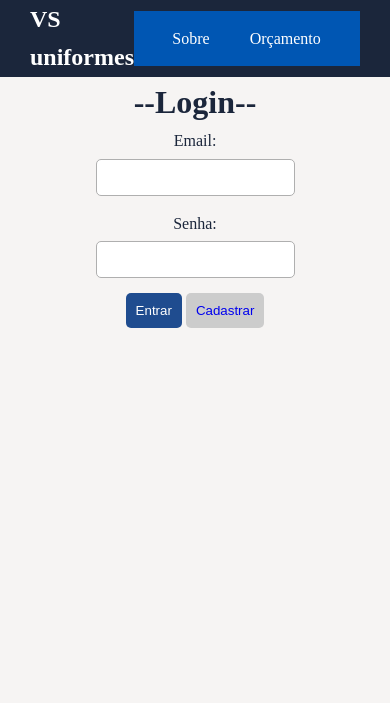
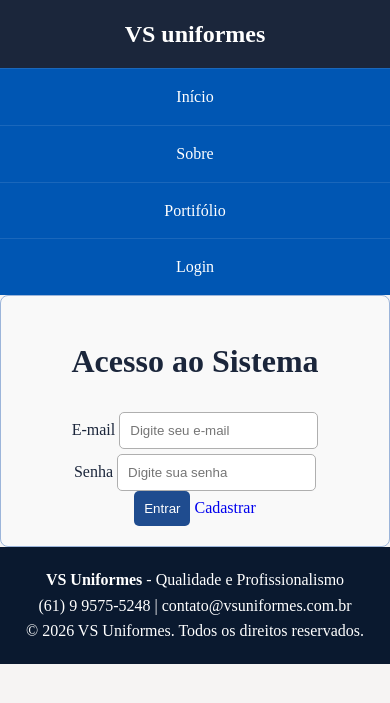
Before and after one commit to kalinca-paz/vsuniformes, a PHP site: page /view/login.php in a window 390 px wide. Shown: the top 703 px of the page. Run offline with PHP 8.4, Linux system fonts and the light colour scheme.

Commit message:
mudanças com ia no css e no login, ficou mt feio vou mudar dps kkkk

```diff
--- a/css/style.css
+++ b/css/style.css
@@ -1,10 +1,13 @@
+/* ==========================================================================
+   1. RESET E VARIÁVEIS GERAIS
+   ========================================================================== */
 * {
     margin: 0;
     padding: 0;
     box-sizing: border-box;
 }
+
 :root {
-    /* --- CORES PRINCIPAIS (IDENTIDADE) --- */
     --menu-fundo: #0056B3;
     --menu-foco: #E63946;
     --texto: #1B263B;
@@ -14,6 +17,9 @@
     --fundo: #F6F4F3;
 }
 
+/* ==========================================================================
+   2. TIPOGRAFIA E ESTILOS BASE
+   ========================================================================== */
 body {
     font-family: 'Times New Roman', Times, serif;
     line-height: 1.6;
@@ -21,9 +27,42 @@ body {
     background-color: var(--fundo);
 }
 
+a {
+    text-decoration: none;
+}
+
+p {
+    margin-bottom: 15px;
+}
+
+/* ==========================================================================
+   3. ESTRUTURA DE LAYOUT
+   ========================================================================== */
+section {
+    padding: 60px 40px;
+}
+
+.container {
+    max-width: 1100px;
+    margin: auto;
+}
+
+.container h2 {
+    color: #476694;
+}
+
+.grid {
+    display: flex;
+    gap: 20px;
+    flex-wrap: wrap;
+}
+
+/* ==========================================================================
+   4. CABEÇALHO E NAVEGAÇÃO (HEADER/NAV)
+   ========================================================================== */
 header {
     background: var(--texto);
-  padding: 0px 30px ;
+    padding: 0px 30px;
     color: #ffffff;
     display: flex;
     justify-content: space-between;
@@ -33,6 +72,7 @@ header {
 header h1 {
     font-size: 24px;
 }
+
 nav {
     background-color: var(--menu-fundo);
     overflow: hidden;
@@ -51,7 +91,6 @@ nav ul li a {
     color: white;
     text-align: center;
     padding: 15px 20px;
-  text-decoration: none;
     transition: background-color 0.3s ease;
 }
 
@@ -59,19 +98,16 @@ nav ul li a:hover {
     background-color: var(--menu-foco);
 }
 
-section {
-  padding: 60px 40px;
-}
-
+/* ==========================================================================
+   5. BANNER PRINCIPAL (HERO)
+   ========================================================================== */
 .hero {
-  background: linear-gradient(#00000098,
-      #a4a4a437), url('../img/flor.jpg');
+    background: linear-gradient(#00000098, #a4a4a437), url('../img/flor.jpg');
     background-size: cover;
     background-position: center;
     color: #ffffff;
     text-align: center;
     padding: 100px 20px;
-
 }
 
 .hero h2 {
@@ -82,37 +118,24 @@ section {
 .hero p {
     font-size: 18px;
     margin-bottom: 20px;
-
 }
 
+/* ==========================================================================
+   6. COMPONENTES: BOTÕES E CARDS
+   ========================================================================== */
 .btn-orcamento {
     display: inline-block;
     background-color: #14532d;
     color: #ffffff;
     padding: 12px 24px;
-    text-decoration: none;
     border-radius: 5px;
     font-size: 16px;
     transition: background-color 0.3s ease;
     cursor: pointer;
 }
+
 .btn-orcamento:hover {
     background-color: #166534;
-}
-
-.container {
-  max-width: 1100px;
-  margin: auto;
-}
-
-.container h2 {
-  color: #476694;
-}
-
-.grid {
-  display: flex;
-  gap: 20px;
-  flex-wrap: wrap;
 }
 
 .card {
@@ -122,23 +145,24 @@ section {
     border: 1px solid var(--borda);
     border-radius: 8px;
     background: #f9f9f9;
+    transition: transform 0.3s ease; /* Adicionado para deixar o hover suave */
 }
 
 .card:hover {
     transform: translateY(-15px);
-  /*sobe pra cima levemente*/
 }
 
-footer {
-  background: #0a192f;
-  color: white;
+/* ==========================================================================
+   7. FORMULÁRIOS E LOGIN
+   ========================================================================== */
+.form {
+    display: grid;
+    place-items: center;
+}
+
+.tituloForm {
     text-align: center;
     padding: 20px;
-}
-
-/** CSS DA PÁGINA LOGIN **/
-p {
-  margin-bottom: 15px;
 }
 
 input {
@@ -151,11 +175,8 @@ input {
 input:focus {
     border-color: #0a192f;
     outline: none;
-  /*remove contorno*/
-
 }
 
-/*botões*/
 button {
     padding: 10px;
     border: none;
@@ -163,37 +184,23 @@ button {
     cursor: pointer;
 }
 
-/*botão entrar*/
+button:hover {
+    opacity: 0.8;
+}
+
 button[type="submit"] {
     background: #1f4c8f;
     color: #ffffff;
 }
 
-/*Botão cadastrar*/
-
 button[type="button"] {
     background: #cccccc;
     color: #ffffff;
-
 }
 
-/*botão hover*/
-button:hover {
-  opacity: 0.8;
-}
-
-a {
-  text-decoration: none;
-}
-.form{
-  display: grid; place-items: center;
-}
-.tituloForm{
-  text-align: center;
-  padding: 20px;
-}
-
-/* SOBRE*/
+/* ==========================================================================
+   8. MAPA (PÁGINA SOBRE)
+   ========================================================================== */
 .mapa-container {
     width: 100%;
     aspect-ratio: 16 / 9;
@@ -203,15 +210,56 @@ a {
     margin: 0 auto;
 }
 
-/* Ajuste de proporção do mapa para telas menores (Celulares) */
-@media (max-width: 768px) {
-    .mapa-container {
-        aspect-ratio: 1 / 1;
-    }
-}
-
 .mapa-container iframe {
     width: 100%;
     height: 100%;
     border: none;
 }
+
+/* ==========================================================================
+   9. RODAPÉ (FOOTER)
+   ========================================================================== */
+footer {
+    background: #0a192f;
+    color: white;
+    text-align: center;
+    padding: 20px;
+}
+
+/* ==========================================================================
+   10. RESPONSIVIDADE (MEDIA QUERIES)
+   ========================================================================== */
+@media (max-width: 768px) {
+    /* --- Ajuste do Mapa (que você já tinha) --- */
+    .mapa-container {
+        aspect-ratio: 1 / 1;
+    }
+
+    /* --- NOVO: Ajuste do Cabeçalho e Menu --- */
+    header {
+        flex-direction: column; /* Empilha o título "VS uniformes" e o Menu */
+        padding: 15px 0 0 0; /* Remove os espaços laterais para o menu colar na tela */
+    }
+
+    header h1 {
+        margin-bottom: 15px; /* Dá um respiro entre o título e a barra azul do menu */
+    }
+
+    nav {
+        width: 100%; /* Garante que a barra azul vá de ponta a ponta na tela */
+    }
+
+    nav ul {
+        flex-direction: column; /* Coloca os links (Início, Sobre, etc.) um embaixo do outro */
+        width: 100%;
+    }
+
+    nav ul li {
+        width: 100%;
+    }
+
+    nav ul li a {
+        border-top: 1px solid rgba(255, 255, 255, 0.1); /* Cria uma linha clarinha e elegante separando cada botão */
+        padding: 15px;
+    }
+}
--- a/index.php
+++ b/index.php
@@ -7,16 +7,14 @@
     <title>Início - VS Uniformes</title>
 </head>
 <body>
-    <!-- MENU -->
-    <?php include 'view/includes/menu.php';?>
-
     <!-- HERO -->
     <section class="hero">
         <h2>Uniformes com profissionalismo e excelência</h2>
         <p>Confecção de uniformes executivos e profissionais</p>
         <a class="btn-orcamento" href="view/orcamento.php"> Faça seu orçamento </a>
     </section>
-
+    <!-- MENU -->
+ <?php include 'view/includes/menu.php';?>
     <!-- SOBRE -->
     <section>
         <div class="container">
--- a/view/includes/menu.php
+++ b/view/includes/menu.php
@@ -5,7 +5,7 @@
         <ul>
             <li><a href="/vsuniformes/index.php">Início</a></li>
             <li><a href="/vsuniformes/view/sobre.php">Sobre</a></li>
-            <li><a href="/vsuniformes/view/orcamento.php">Orçamento</a></li>
+            <li><a href="/vsuniformes/view/portifolio.php">Portifólio</a></li>
             <li><a href="/vsuniformes/view/login.php">Login</a></li>
         </ul>
     </nav>
--- a/view/login.php
+++ b/view/login.php
@@ -1,35 +1,34 @@
 <!DOCTYPE html>
-<html lang="en">
+<html lang="pt-BR">
 <head>
-    <?php include 'includes/head.php';?>
-</head>
+    <?php include 'includes/head.php'; ?>
+    </head>
 <body>
-    <?php include 'includes/menu.php';?>
-<center>
+    <?php include 'includes/menu.php'; ?>
 
-    <h1>--Login--</h1>
+    <main class="login-container">
+        <div class="login-box card">
+            <h1 class="tituloForm">Acesso ao Sistema</h1>
 
-    <form action="../controller/validarLogin.php" method="post">
+            <form action="../controller/validarLogin.php" method="post" class="form">
+                <div class="input-group">
+                    <label for="email">E-mail</label>
+                    <input type="email" id="email" name="email" placeholder="Digite seu e-mail" required>
+                </div>
 
-        <p>
-            <label for="email">Email:</label><br>
-            <input type="email" id="email" name="email" required>
-        </p>
+                <div class="input-group">
+                    <label for="senha">Senha</label>
+                    <input type="password" id="senha" name="senha" placeholder="Digite sua senha" required>
+                </div>
 
-        <p>
-            <label for="senha">Senha:</label><br>
-            <input type="password" id="senha" name="senha" required>
-        </p>
-
-        <p>
-            <button type="submit">Entrar </button>
-            <button type="button"> <a href="../controller/cadastrarUsuarios.php"> Cadastrar </a>  </button>
-        </p>
-    </form>
-
-
-
-</center>
+                <div class="botoes-grupo">
+                    <button type="submit" class="btn-entrar">Entrar</button>
+                    <a href="../controller/cadastrarUsuarios.php" class="btn-cadastrar">Cadastrar</a>
+                </div>
+            </form>
+        </div>
+    </main>
+     <?php include 'includes/footer.php'; ?>
 
 </body>
 </html>
```
Lines whose indentation alone changed are shown as unchanged.
